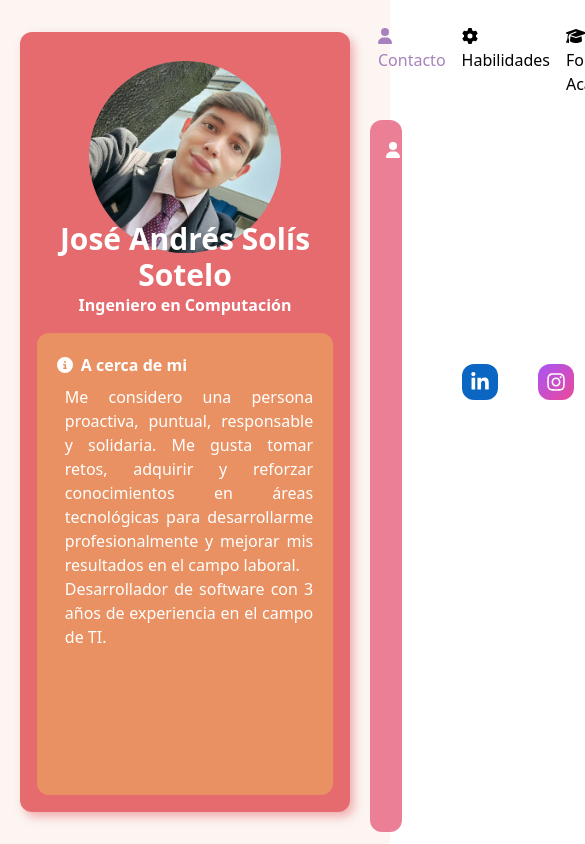
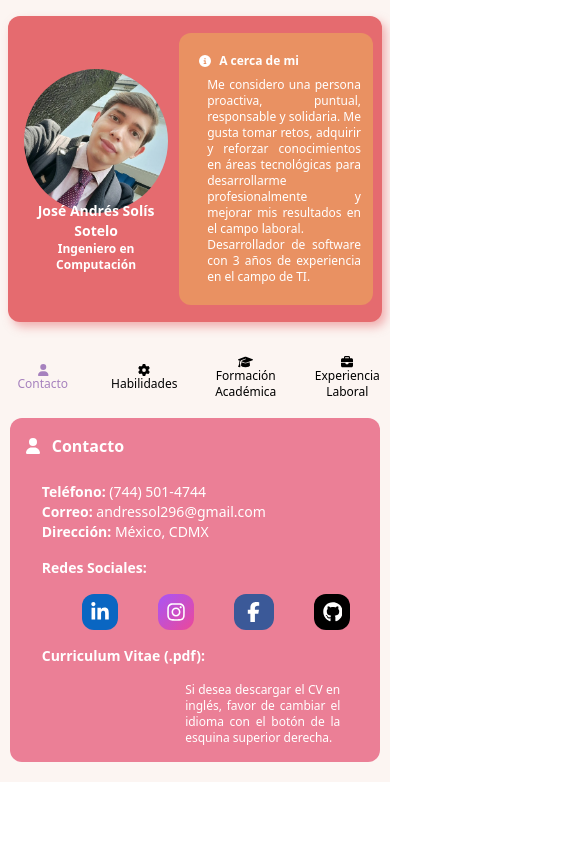
Before and after one commit to andres2697/Jose_Andres_Solis_Sotelo_CV, a Vue app in the folder jose-andres-solis-sotelo-cv/: page / in a window 390 px wide. Shown: the top 844 px of the page, 585 px wide, since content can reach past the window. Built offline with nearby package versions, Linux system fonts and the light colour scheme; no server answers.

Commit message:
Implementación de Responsive Design (excepto habilidades técnicas)

```diff
--- a/jose-andres-solis-sotelo-cv/src/App.vue
+++ b/jose-andres-solis-sotelo-cv/src/App.vue
@@ -12,9 +12,10 @@ let listOfSteps = [
 </script>
 
 <template>
-  <div class="w-full flex justify-center flex-row h-screen bg-[rgb(252,245,242)]">
+  <div class="w-full flex justify-center flex-col h-auto bg-[rgb(252,245,242)] sm:flex-row sm:h-screen">
     <AboutMe />
-    <div class="flex flex-col w-full  h-screen max-h-screen mr-5" :style="{ maxWidth: `calc(100% - 30rem)` }">
+    <div
+      class="flex flex-col w-full h-auto max-w-full max-h-auto mr-5 mb-5 sm:h-screen sm:mb-0 sm:max-h-screen sm:max-w-screen-minus-30">
       <StepByStep :steps="listOfSteps"/>
       <Specifications :steps="listOfSteps" />
     </div>
--- a/jose-andres-solis-sotelo-cv/src/components/AboutMe.vue
+++ b/jose-andres-solis-sotelo-cv/src/components/AboutMe.vue
@@ -2,30 +2,35 @@
 </script>
 
 <template>
-  <div class="w-[30rem] flex flex-col align-top items-center bg-[#e56b6f] mx-5 my-8 rounded-xl p-2" id="shadow">
-    <div class="flex flex-col justify-center text-center mt-5 w-full">
+  <div
+    class="w-fit flex flex-row align-top items-center bg-[#e56b6f] mx-2 my-4 rounded-xl p-2 sm:flex-col sm:w-[29rem] sm:my-8 sm:mx-5"
+    id="shadow"
+  >
+    <div class="flex flex-col justify-center text-center mt-5 w-[45%] sm:w-full">
       <div class="w-full flex justify-center">
-        <div class="rounded-[50%] w-48 h-48 overflow-hidden">
+        <div class="rounded-[50%] w-36 h-36 overflow-hidden sm:w-48 sm:h-48">
           <img class="w-full h-full object-cover" src="../assets/foto-perfil-linkedin.jpeg">
         </div>
       </div>
-      <div class="flex flex-col font-bold text-center text-white -mt-8 mb-4">
-        <span class="text-3xl">José Andrés Solís Sotelo</span>
-        <span class="text-md">Ingeniero en Computación</span>
+      <div class="flex flex-col font-bold text-center text-white -mt-3 mb-4 sm:-mt-8">
+        <span class="text-sm sm:text-3xl">José Andrés Solís Sotelo</span>
+        <span class="text-xs sm:text-base">Ingeniero en Computación</span>
       </div>
     </div>
-    <div class="w-[95%] h-full flex flex-col justify-start text-start bg-[#e99162] rounded-xl p-5 mb-2 overflow-hidden">
-      <div class="w-full flex space-x-2 text-center text-white">
+    <div class="w-[55%] h-auto flex flex-col justify-start text-start bg-[#e99162] rounded-xl p-5 mb-2 overflow-hidden mt-2 ml-1 sm:w-[95%] sm:h-full">
+      <div class="w-full flex space-x-2 text-center text-white text-xs sm:text-base">
         <font-awesome-icon icon="circle-info" class="mt-auto mb-auto"/>
         <h2 class="font-bold ">A cerca de mi</h2>
       </div>
-      <span class="ml-2 text-white text-justify mt-2">
+      <div class="w-full mt-2 ml-2 text-justify text-xs sm:text-base">
+        <span class=" text-white">
           Me considero una persona proactiva, puntual, responsable y solidaria.
           Me gusta tomar retos, adquirir y reforzar conocimientos en áreas tecnológicas para desarrollarme
           profesionalmente y mejorar mis resultados en el campo laboral.
           <br>
           Desarrollador de software con 3 años de experiencia en el campo de TI.
         </span>
+      </div>
     </div>
   </div>
 </template>
--- a/jose-andres-solis-sotelo-cv/src/components/Contact.vue
+++ b/jose-andres-solis-sotelo-cv/src/components/Contact.vue
@@ -2,7 +2,9 @@
   import { onMounted, ref } from "vue"
   import { ref as storageRef, getDownloadURL } from 'firebase/storage'
   import { storage } from '../firebase/firebaseConfig.js'
+  import { useStore } from '../store/piniaStore.js'
   // Variables
+  const store = useStore()
   const configs = {
     xmlns: 'http://www.w3.org/2000/svg',
     viewBox: '0 0 448 512',
@@ -35,7 +37,6 @@
       "pathD": "M165.9 397.4c0 2-2.3 3.6-5.2 3.6-3.3 .3-5.6-1.3-5.6-3.6 0-2 2.3-3.6 5.2-3.6 3-.3 5.6 1.3 5.6 3.6zm-31.1-4.5c-.7 2 1.3 4.3 4.3 4.9 2.6 1 5.6 0 6.2-2s-1.3-4.3-4.3-5.2c-2.6-.7-5.5 .3-6.2 2.3zm44.2-1.7c-2.9 .7-4.9 2.6-4.6 4.9 .3 2 2.9 3.3 5.9 2.6 2.9-.7 4.9-2.6 4.6-4.6-.3-1.9-3-3.2-5.9-2.9zM244.8 8C106.1 8 0 113.3 0 252c0 110.9 69.8 205.8 169.5 239.2 12.8 2.3 17.3-5.6 17.3-12.1 0-6.2-.3-40.4-.3-61.4 0 0-70 15-84.7-29.8 0 0-11.4-29.1-27.8-36.6 0 0-22.9-15.7 1.6-15.4 0 0 24.9 2 38.6 25.8 21.9 38.6 58.6 27.5 72.9 20.9 2.3-16 8.8-27.1 16-33.7-55.9-6.2-112.3-14.3-112.3-110.5 0-27.5 7.6-41.3 23.6-58.9-2.6-6.5-11.1-33.3 2.6-67.9 20.9-6.5 69 27 69 27 20-5.6 41.5-8.5 62.8-8.5s42.8 2.9 62.8 8.5c0 0 48.1-33.6 69-27 13.7 34.7 5.2 61.4 2.6 67.9 16 17.7 25.8 31.5 25.8 58.9 0 96.5-58.9 104.2-114.8 110.5 9.2 7.9 17 22.9 17 46.4 0 33.7-.3 75.4-.3 83.6 0 6.5 4.6 14.4 17.3 12.1C428.2 457.8 496 362.9 496 252 496 113.3 383.5 8 244.8 8zM97.2 352.9c-1.3 1-1 3.3 .7 5.2 1.6 1.6 3.9 2.3 5.2 1 1.3-1 1-3.3-.7-5.2-1.6-1.6-3.9-2.3-5.2-1zm-10.8-8.1c-.7 1.3 .3 2.9 2.3 3.9 1.6 1 3.6 .7 4.3-.7 .7-1.3-.3-2.9-2.3-3.9-2-.6-3.6-.3-4.3 .7zm32.4 35.6c-1.6 1.3-1 4.3 1.3 6.2 2.3 2.3 5.2 2.6 6.5 1 1.3-1.3 .7-4.3-1.3-6.2-2.2-2.3-5.2-2.6-6.5-1zm-11.4-14.7c-1.6 1-1.6 3.6 0 5.9 1.6 2.3 4.3 3.3 5.6 2.3 1.6-1.3 1.6-3.9 0-6.2-1.4-2.3-4-3.3-5.6-2z"
     }
   ]
-  const downloadUrl = ref('')
   // const englishCV = import.meta.env.VITE_APP_URL_ENGLISH_CV
   const spanishCVUrl = import.meta.env.VITE_APP_NAME_SPANISH_CV
   // Functions
@@ -48,16 +49,18 @@
     })
     downloadDetails
     .then((result) => {
-      downloadUrl.value = result
+      store.setUrlDownloadCvButton(result)
     })
     .catch((e) => {
-      downloadUrl.value = ''
+      store.setUrlDownloadCvButton('')
     })
-    console.log(downloadUrl.value)
+    console.log(store.urlDownloadCvButton)
   }
   // onMounted
   onMounted(async () => {
-    downloadFile()
+    if (store.urlDownloadCvButton === '') {
+      downloadFile()
+    }
   })
   // Props
   defineProps({
@@ -69,18 +72,18 @@
   <div class="w-full h-fit flex flex-col bg-[#eb7f96] text-white p-4 rounded-xl self-center">
     <div class="w-full flex mb-2 space-x-3">
       <font-awesome-icon :icon="title.iconName" class="mt-auto mb-auto"/>
-      <h1 class="text-xl font-semibold mt-auto mb-auto">{{ title.name }}</h1>
+      <h1 class="text-base font-semibold mt-auto mb-auto sm:text-xl">{{ title.name }}</h1>
     </div>
     <div class="w-full mx-4">
       <div class="w-full flex flex-col space-y-4">
-        <div class="w-full flex justify-between mt-4">
-          <div class="w-[30%]"><span class="font-semibold">Teléfono: </span><span>(744) 501-4744</span></div>
-          <div class="w-[40%]"><span class="font-semibold">Correo: </span><span>andressol296@gmail.com</span></div>
-          <div class="w-[30%]"><span class="font-semibold">Dirección: </span><span>México, CDMX</span></div>
+        <div class="w-full flex flex-col justify-between mt-4 sm:flex-row">
+          <div class="w-full text-sm sm:w-[30%] sm:text-base"><span class="font-semibold">Teléfono: </span><span>(744) 501-4744</span></div>
+          <div class="w-full text-sm sm:w-[40%] sm:text-base"><span class="font-semibold">Correo: </span><span>andressol296@gmail.com</span></div>
+          <div class="w-full text-sm sm:w-[30%] sm:text-base"><span class="font-semibold">Dirección: </span><span>México, CDMX</span></div>
         </div>
         <div class="flex flex-col w-100%">
-          <span class="font-semibold">Redes Sociales:</span>
-          <div class="w-fit flex mx-5">
+          <span class="text-sm font-semibold sm:text-base">Redes Sociales:</span>
+          <div class="w-fit flex mx-0 sm:mx-5">
             <a
               v-for="(socialNetwork, index) in redesSociales" :key="index"
               :href="socialNetwork.link"
@@ -96,18 +99,19 @@
           </div>
         </div>
         <div class="flex flex-col w-100%">
-          <span class="font-semibold">Curriculum Vitae (.pdf):</span>
+          <span class="text-sm font-semibold sm:text-base">Curriculum Vitae (.pdf):</span>
           <div class="w-full flex mt-4">
-            <div class="w-[30%] flex">
-              <a :href="downloadUrl" v-if="downloadUrl !== ''" target="_blank">
-                <div class="w-fit flex flex-col ml-20 p-2 rounded-md bg-slate-500 hover:bg-slate-500/75 cursor-pointer">
-                  <span class="font-semibold text-sm">Descargar CV</span>
+            <div class="w-[40%] flex justify-end items-center sm:w-[20%]">
+              <a :href="store.urlDownloadCvButton" v-if="store.urlDownloadCvButton !== ''" target="_blank">
+                <div class="w-fit flex flex-col p-2 rounded-md bg-slate-500 hover:bg-slate-500/75 cursor-pointer">
+                  <span class="text-xs font-semibold sm:text-sm">Descargar CV</span>
                 </div>
               </a>
             </div>
-            <div class="w-[70%] flex text-justify ml-6 mr-6">
+            <div class="w-[60%] flex text-justify mx-10 text-xs sm:text-base sm:w-[50%]">
               <span>Si desea descargar el CV en inglés, favor de cambiar el idioma con el botón de la esquina superior derecha.</span>
             </div>
+            <div class="w-0 sm:w-[30%]"></div>
           </div>
         </div>
       </div>
--- a/jose-andres-solis-sotelo-cv/src/components/Specifications.vue
+++ b/jose-andres-solis-sotelo-cv/src/components/Specifications.vue
@@ -11,7 +11,7 @@
 </script>
 
 <template>
-  <div class="w-full flex">
+  <div class="w-[95%] mx-auto flex sm:w-full sm:mx-0">
     <Contact :title="steps[0]" v-if="store.selectedStep === steps[0].id" />
     <Habilities :title="steps[1]" v-if="store.selectedStep === steps[1].id" />
     <Education :title="steps[2]" v-if="store.selectedStep === steps[2].id" />
--- a/jose-andres-solis-sotelo-cv/src/components/StepByStep.vue
+++ b/jose-andres-solis-sotelo-cv/src/components/StepByStep.vue
@@ -20,14 +20,15 @@
 </script>
 
 <template>
-  <div class="w-full h-25 flex justify-center">
+  <div class="w-full h-20 flex justify-center sm:h-25">
     <div class="w-full flex flex-col align-top items-center justify-around self-center">
-      <ul role="list" class="flex w-full list-none justify-around">
+      <ul role="list" class="grid grid-cols-4 gap-4 w-full list-none text-center sm:flex sm:justify-around sm:text-start">
         <li
           v-for="(step, index) in steps" :key="index" @click="stepChanged(index, step.idName)"
-          class="transition ease-in-out delay-100 my-4 p-2 text-black hover:cursor-pointer"
-          :class="index === store.selectedStep ? active : ''">
-          <font-awesome-icon :icon="step.iconName" />
+          class="flex flex-col items-center self-center transition ease-in-out delay-100 my-4 p-2 text-black text-xs hover:cursor-pointer sm:text-base sm:flex-row"
+          :class="index === store.selectedStep ? active : ''"
+        >
+          <font-awesome-icon :icon="step.iconName" class="mr-0 sm:mr-2"/>
           {{ step.name }}
         </li>
       </ul>
--- a/jose-andres-solis-sotelo-cv/src/store/piniaStore.js
+++ b/jose-andres-solis-sotelo-cv/src/store/piniaStore.js
@@ -4,7 +4,8 @@ export const useStore = defineStore({
   id: 'app',
   state: () => ({
     selectedStep: 0,
-    selectedJob: 0
+    selectedJob: 0,
+    urlDownloadCvButton: ''
   }),
   actions: {
     setSelectedStep(value) {
@@ -12,6 +13,9 @@ export const useStore = defineStore({
     },
     setSelectedJob(value) {
       this.selectedJob = value
+    },
+    setUrlDownloadCvButton(value) {
+      this.urlDownloadCvButton = value
     }
   }
 })
--- a/jose-andres-solis-sotelo-cv/tailwind.config.js
+++ b/jose-andres-solis-sotelo-cv/tailwind.config.js
@@ -12,6 +12,9 @@ export default {
       },
       maxHeight: {
         'screen-minus-72': 'calc(100vh - 112px)',
+      },
+      maxWidth: {
+        'screen-minus-30': 'calc(100% - 29rem)',
       }
     },
   },
```
Also changed, not shown: jose-andres-solis-sotelo-cv/src/components/Education.vue (+22 -20 lines), jose-andres-solis-sotelo-cv/src/components/Habilities.vue (+6 -10 lines), jose-andres-solis-sotelo-cv/src/components/WorkExperience.vue (+11 -12 lines). Lines whose indentation alone changed are shown as unchanged.
